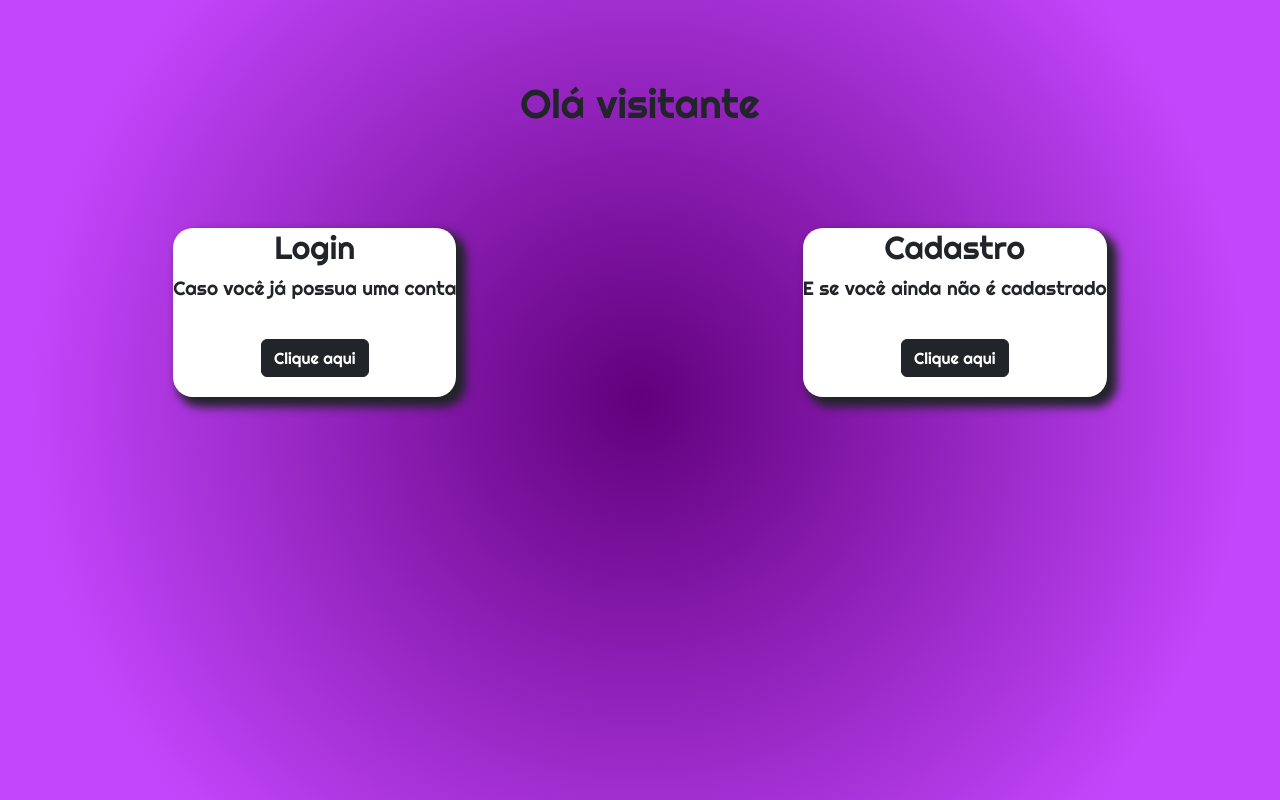
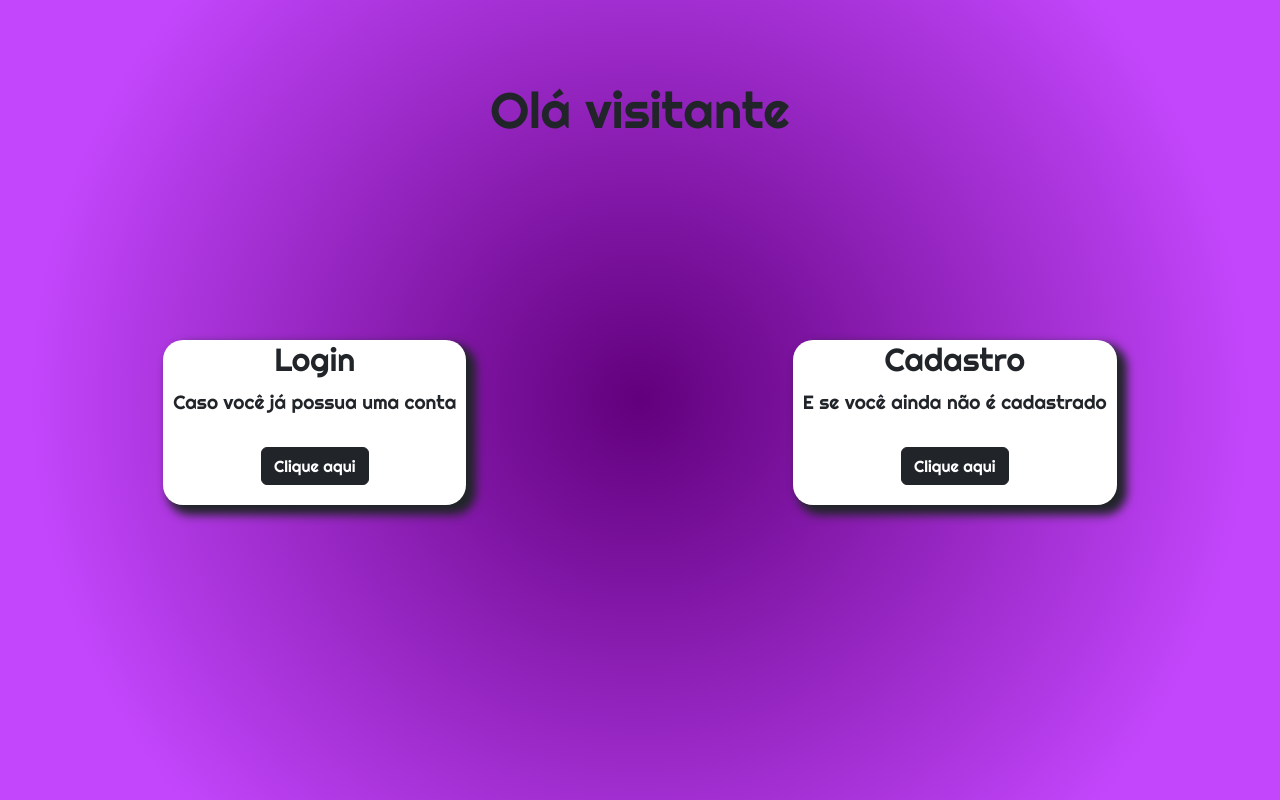
Before and after one commit to Allan-Souza/desafio-cadastro-usuarios, a React (Vite) app in the folder cadastro-de-usuarios/: page / in a window 1280 px wide. Built offline with nearby package versions, Linux system fonts and the light colour scheme.

Commit message:
melhora tela home

```diff
--- a/cadastro-de-usuarios/src/assets/components/home/home.css
+++ b/cadastro-de-usuarios/src/assets/components/home/home.css
@@ -15,7 +15,8 @@
 }
 
 h1{
-    margin-bottom: 100px;
+    margin-bottom: 200px;
+    font-size: 50px;
 }
 
 #cards{
@@ -29,6 +30,10 @@ h1{
     font-size: larger;
 }
 
+#cards p{
+    margin: 10px;
+}
+
 #card-1{
     box-shadow: 7px 7px 10px 3px;
 }
```
